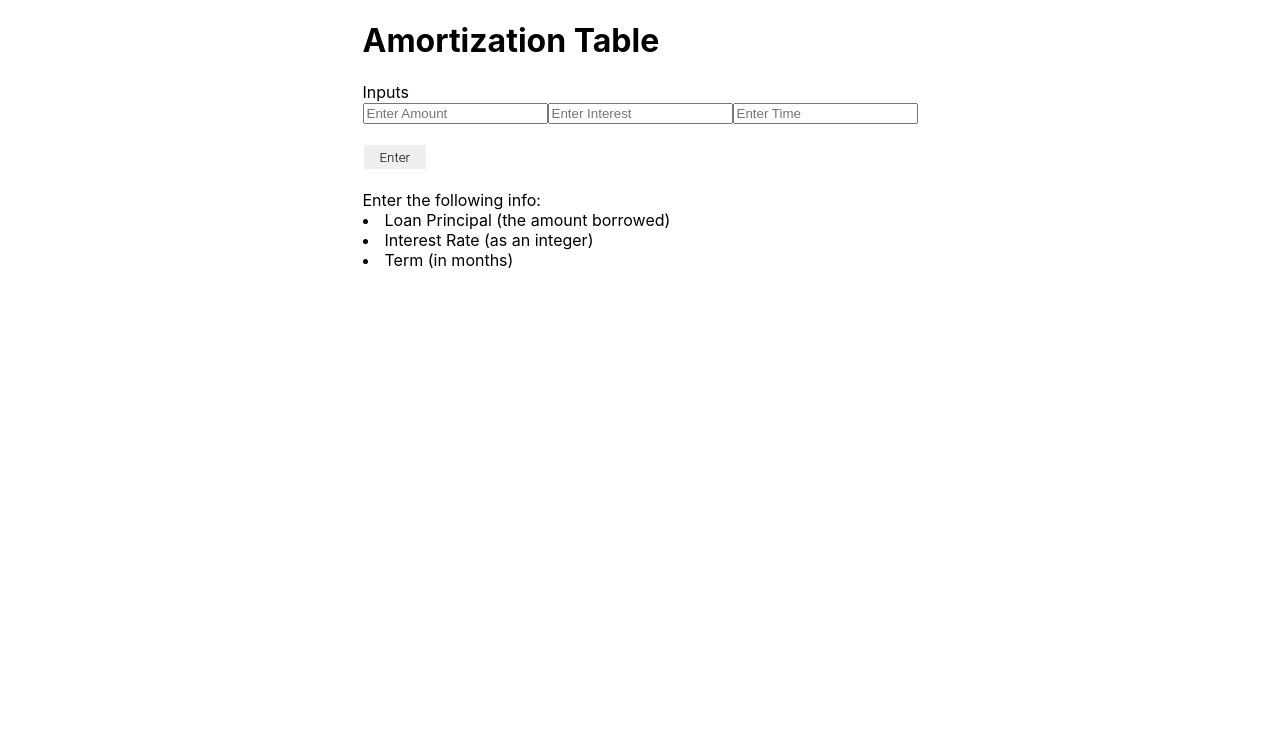
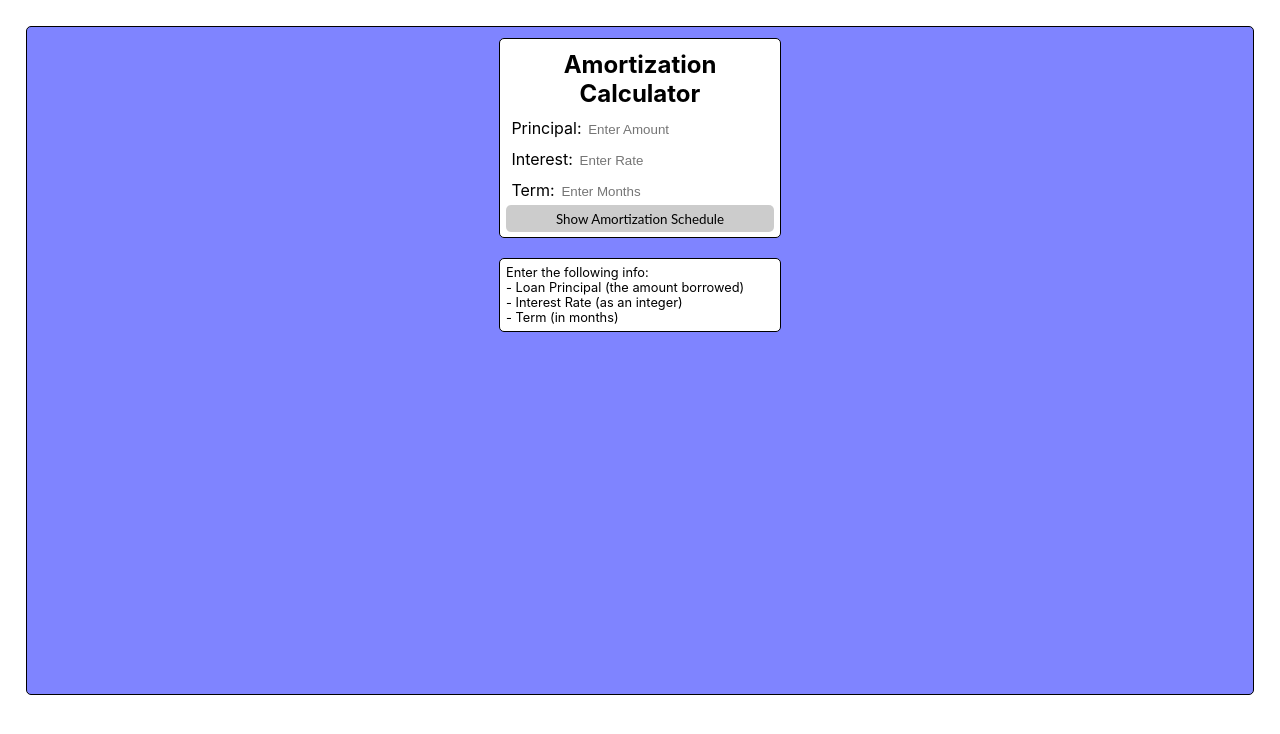
Before and after one commit to fsundstedt/amort-calculator-04-13-2020, a React (Create React App) app: page / in a window 1280 px wide. Shown: the top 734 px of the page. Built offline with nearby package versions, Linux system fonts and the light colour scheme.

Commit message:
basic function and styling complete. need to fix edge cases

```diff
--- a/src/App.js
+++ b/src/App.js
@@ -1,12 +1,14 @@
 import React from 'react';
 import MainSection from './components/MainSection'
-import { Main } from './components/Styles.js'
+import { Background, Main } from './components/Styles.js'
 
 function App() {
   return (
-    <Main>
-      <MainSection />
-    </Main>
+    <Background>
+      <Main>
+        <MainSection />
+      </Main>
+    </Background>
   );
 }
 
--- a/src/components/DefaultScreen.jsx
+++ b/src/components/DefaultScreen.jsx
@@ -1,14 +1,15 @@
 import React from 'react';
+import { DefaultStyle } from './Styles.js';
 
 export default function DefaultScreen () {
     return (
-        <>
-            <br></br>
-            <div>Enter the following info:
-                <li>Loan Principal (the amount borrowed)</li>
-                <li>Interest Rate (as an integer)</li>
-                <li>Term (in months)</li>
-            </div>
-        </>
+        <div>
+            <DefaultStyle>
+                <div>Enter the following info:</div>
+                <div>- Loan Principal (the amount borrowed)</div>
+                <div>- Interest Rate (as an integer)</div>
+                <div>- Term (in months)</div>
+            </DefaultStyle>
+        </div>
     )
 }
--- a/src/components/MainSection.jsx
+++ b/src/components/MainSection.jsx
@@ -1,7 +1,7 @@
 import React, { Component } from 'react';
 import Payments from './Payments';
 import DefaultScreen from './DefaultScreen';
-import { Section, Button } from './Styles.js'
+import { Title, Button, Inputs, Input, Inputbox, Border } from './Styles.js'
 
 export default class MainSection extends Component {
     state = {
@@ -10,10 +10,16 @@ export default class MainSection extends Component {
         inputTime: 0,
         inputInterest: 0,
         borrowDate: 0,
-        startDate: 1,
-        principal: 12000,
-        time: 80,
-        interest: 5
+        startDate: 0,
+        principal: 0,
+        time: 0,
+        interest: 0
+    }
+
+    reset = () => {
+        this.setState({
+            defaultComp: true,
+        })
     }
 
     handleChange = (e) => {
@@ -40,37 +46,40 @@ export default class MainSection extends Component {
                 return (
                     <DefaultScreen />
                 )
-            } else {
+                } else {
                 return (
-                    <>
-                        <div>
-                            Amount Borrowed: ${inputPrincipal}; Interest Rate: {inputInterest}%; Time (months): {inputTime}
-                        </div>
+                    <Border>
                         <Payments
                         borrowDate={borrowDate}
                         startDate={startDate}
                         principal={inputPrincipal}
                         time={inputTime}
                         interest={inputInterest}/>
-                    </>
+                    </Border>
                 )
             }
         }
 
         return (
             <div>
-                <div>
-                    <Section>Amortization Table</Section>
-                    <label>Inputs</label>
+                <Inputbox>
+                    <Title>Amortization Calculator</Title>
                     <form onSubmit={this.handleSubmit}>
-                        <input type="text" onChange={this.handleChange} name="principal" placeholder="Enter Amount" />
-                        <input type="text" onChange={this.handleChange} name="interest" placeholder="Enter Interest" />
-                        <input type="text" onChange={this.handleChange} name="time" placeholder="Enter Time" />
-                        <br></br>
-                        <br></br>
-                        <Button type="submit">Enter</Button>
+                        <Inputs><div>Principal:</div>
+                            <Input type="text" onChange={this.handleChange} name="principal" placeholder="Enter Amount" />
+                        </Inputs>
+                        <Inputs><div>Interest:</div>
+                            <Input type="text" onChange={this.handleChange} name="interest" placeholder="Enter Rate" />
+                        </Inputs>
+                        <Inputs><div>Term:</div>
+                            <Input type="text" onChange={this.handleChange} name="time" placeholder="Enter Months" />
+                        </Inputs>
+                        <div>
+                            <Button type="submit">Show Amortization Schedule</Button>
+                        </div>
                     </form>
-                </div>
+                </Inputbox>
+                <br></br>
                 <div>
                 {ifDefault()}
                 </div>
--- a/src/components/Payments.jsx
+++ b/src/components/Payments.jsx
@@ -1,4 +1,5 @@
 import React from 'react';
+import { Payment, Summary } from './Styles.js'
 
 function pvp(p, r, t) {
     return (
@@ -10,6 +11,22 @@ function int(payment, p, r) {
     return (
         (p * ((r / 12) / 100))
     )
+}
+
+function addCommas(nStr){
+    nStr += '';
+    var x = nStr.split('.');
+    var x1 = x[0];
+    var x2 = x.length > 1 ? '.' + x[1] : '';
+    var rgx = /(\d+)(\d{3})/;
+    while (rgx.test(x1)) {
+     x1 = x1.replace(rgx, '$1' + ',' + '$2');
+    }
+    return x1 + x2;
+   }
+
+function checkNumber(number) {
+    return number
 }
 
 export default function Payments({borrowDate, startDate, principal, time, interest}) {
@@ -38,22 +55,42 @@ export default function Payments({borrowDate, startDate, principal, time, intere
 
     return (
         <div>
-            <div>Monthly Payment: ${pvp(principal, interest, time)}
-            </div>
-            <br></br>
-            <div>{
+            <Summary>
+            {
             mPayment()
             }
+                <div>Summary:
+                    <div>
+                        Amount Borrowed: ${addCommas(principal)}
+                    </div>
+                    <div>
+                        Interest Rate: {interest}%
+                    </div>
+                    <div>
+                        Term (months): {checkNumber(time)}
+                    </div>
+                    <div>
+                        Total Interest Cost: ${addCommas((checkNumber(schedule[time-1].paidInt) + checkNumber(schedule[time-1].currentInt)).toFixed(2))}
+                    </div>
+                </div>
+                <div>
+                    Monthly Payment: ${addCommas(pvp(principal, interest, time).toFixed(2))}
+                </div>
+            </Summary>
+            <br></br>
+            <div>
             {
             schedule.map((item, index) => (
-                <div>
-                    <div>Month {index + 1}</div>
-                    <div>Beginning Principal: ${schedule[index].remPrinc}</div>
-                    <div>Interest Paid Prior: ${schedule[index].paidInt}</div>
-                    <div>Interest Paid This Month: ${schedule[index].currentInt}</div>
-                    <div>Payments Remaining: {schedule[index].monthsRemaining}</div>
+                <>
+                    <Payment>
+                            <div>Month {index + 1}</div>
+                            <div>Beginning Principal: ${addCommas(schedule[index].remPrinc.toFixed(2))}</div>
+                            <div>Interest Paid Prior: ${addCommas(schedule[index].paidInt.toFixed(2))}</div>
+                            <div>Interest Paid This Month: ${addCommas(schedule[index].currentInt.toFixed(2))}</div>
+                            <div>Payments Remaining: {schedule[index].monthsRemaining}</div>
+                    </Payment>
                     <br></br>
-                </div>
+                </>
             ))
             }</div>
         </div>
--- a/src/components/Styles.js
+++ b/src/components/Styles.js
@@ -1,31 +1,104 @@
 import styled from 'styled-components';
 
+export const Background = styled.div`
+  background-color: white;
+  min-height: 667px;
+`;
+
 export const Main = styled.div`
-  display: flex;
+  display: flexbox;
+  background-color: rgba(0,10,255,0.5);
+  min-height: 667px;
+  margin: 2%;
+  border: 1px solid;
+  border-radius: 5px;
   justify-content: center;
 `;
 
 export const Form = styled.form`
-  display: flex;
+  display: flexbox;
   align-items: center;
   justify-content: center;
+  background-color: white;
 `;
 
-export const Section = styled.h1`
+export const Title = styled.h2`
   display: flex;
-  flex-direction: column;
-  background: #fff;
+  text-align: center;
+  margin-top: 2%;
+  margin-bottom: 2%;
 `;
 
 export const Button = styled.button`
- display: flexbox;
- padding: 0.35em 1.2em;
- border: 0.1em solid #FFFFFF;
- border-radius: 0.12em;
- box-sizing: border-box;
- text-decoration: none;
- font-family: 'Roboto',sans-serif;
- font-weight: 300;
- text-align: center;
- transition: all 0.2s;
+    width: 100%;
+    height: 20%;
+    padding: 2%;
+    background-color: rgba(0,0,0,0.2);
+    border-radius: 5px;
+    border: none;
+    font-family: "Lato",sans-serif;
+    &:hover{
+      background-color: #b4cae3;
+      border: 1px solid;
+      border-radius: 5px;
+      color: white;
+    }
 `;
+
+export const DefaultStyle = styled.div`
+  display: flex;
+  flex-direction: column;
+  background-color: white;
+  margin-left: 0%;
+  margin-right: 0%;
+  padding: 2%;
+  font-size: 0.8rem;
+  border: 1px solid;
+  border-radius: 5px;
+`;
+
+export const Inputbox = styled.div`
+  display: flex;
+  justify-content: center;
+  flex-direction: column;
+  background-color: white;
+  margin-top: 4%;
+  margin-left: 0%;
+  margin-right: 0%;
+  border: 1px solid;
+  border-radius: 5px;
+  padding: 2%;
+`;
+
+export const Inputs = styled.div`
+  display: flexbox;
+  padding: 2%;
+`;
+
+export const Input = styled.input`
+  max-width: 90px;
+  margin-left: 5%;
+  background-color: none;
+  border-style: none;
+`;
+
+export const Summary = styled.div`
+  display: flex;
+  flex-direction: column;
+  text-align: center;
+  font-weight: bold;
+  margin: 2%;
+  background: #fff;
+  background-color: white;
+`;
+
+export const Payment = styled.div`
+  margin: 2%;
+`
+
+export const Border = styled.div`
+  margin: 2%;
+  border: 1px solid;
+  border-radius: 5px;
+  background-color: white;
+`
```
